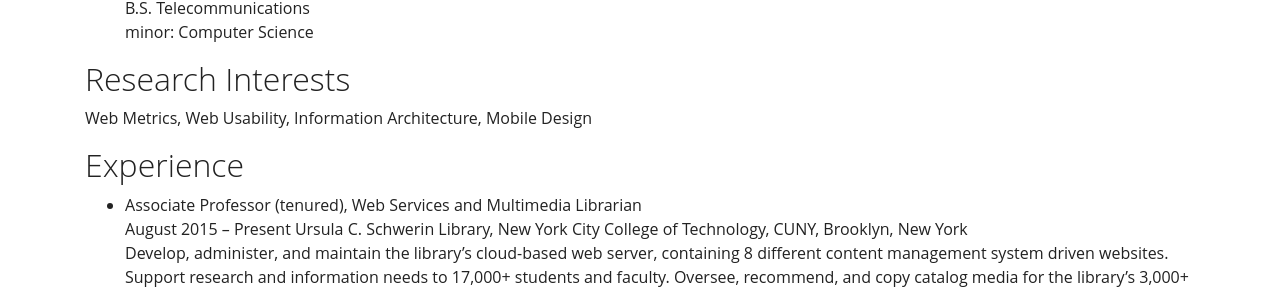
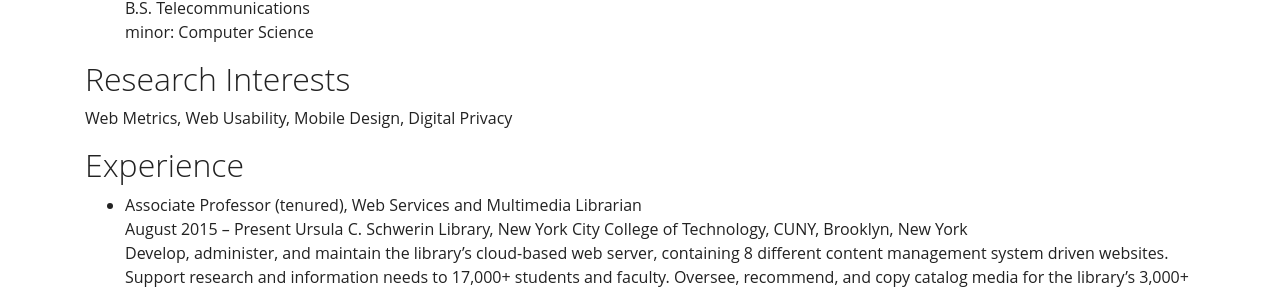
Before and after one commit to KentuckyFriedTofu/kentuckyfriedtofu.github.io.bak2, a Jekyll site: the page built from cv.md, in a window 1280 px wide and 900 px high, scrolled down 488 px. Shown: the part 153-446 px from the top of the window. Built offline with Jekyll 4.4.1, drawn with Linux system fonts in a browser that asks for light colours.

Commit message:
Update cv.md

```diff
--- a/cv.md
+++ b/cv.md
@@ -29,7 +29,7 @@ B.S. Telecommunications<br>
 minor: Computer Science
 
 ## Research Interests
-Web Metrics, Web Usability, Information Architecture, Mobile Design
+Web Metrics, Web Usability, Mobile Design, Digital Privacy
 
 ## Experience
 
```
